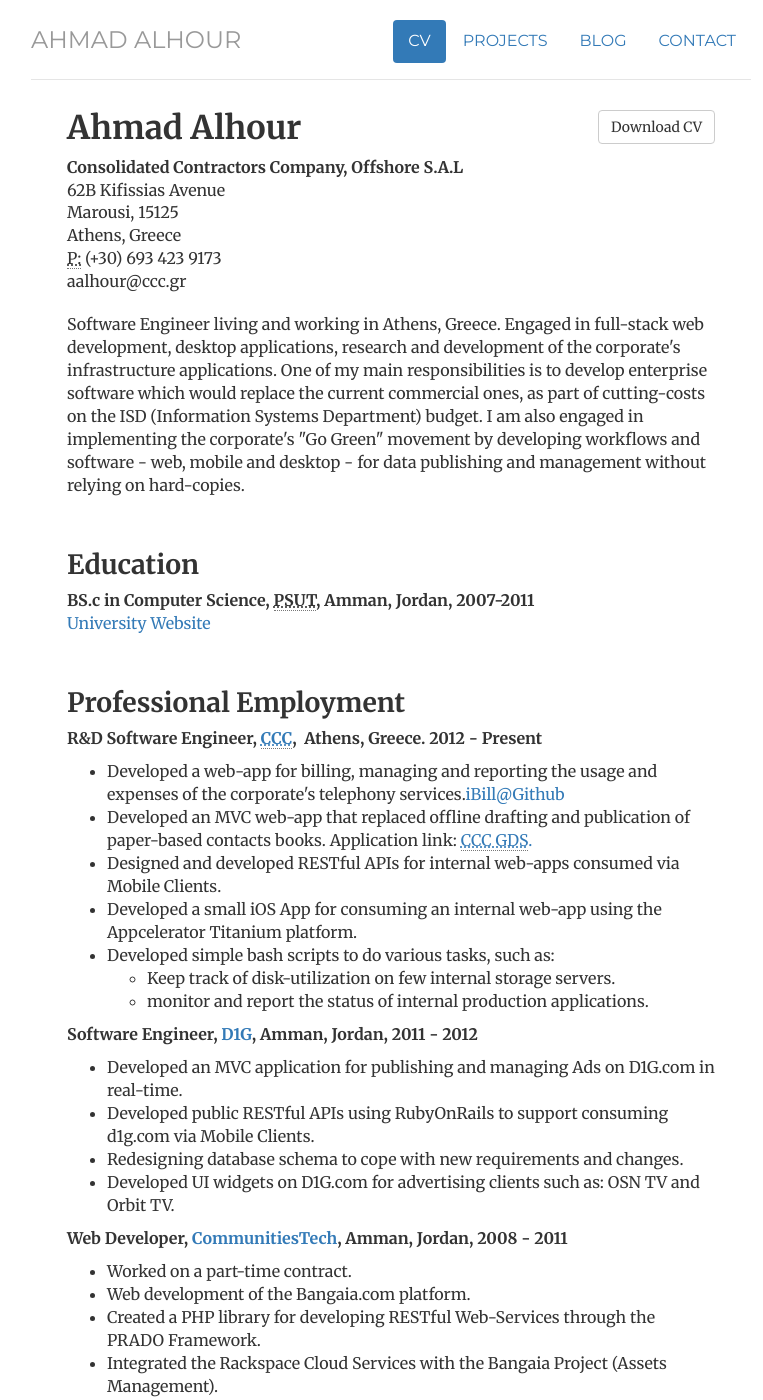
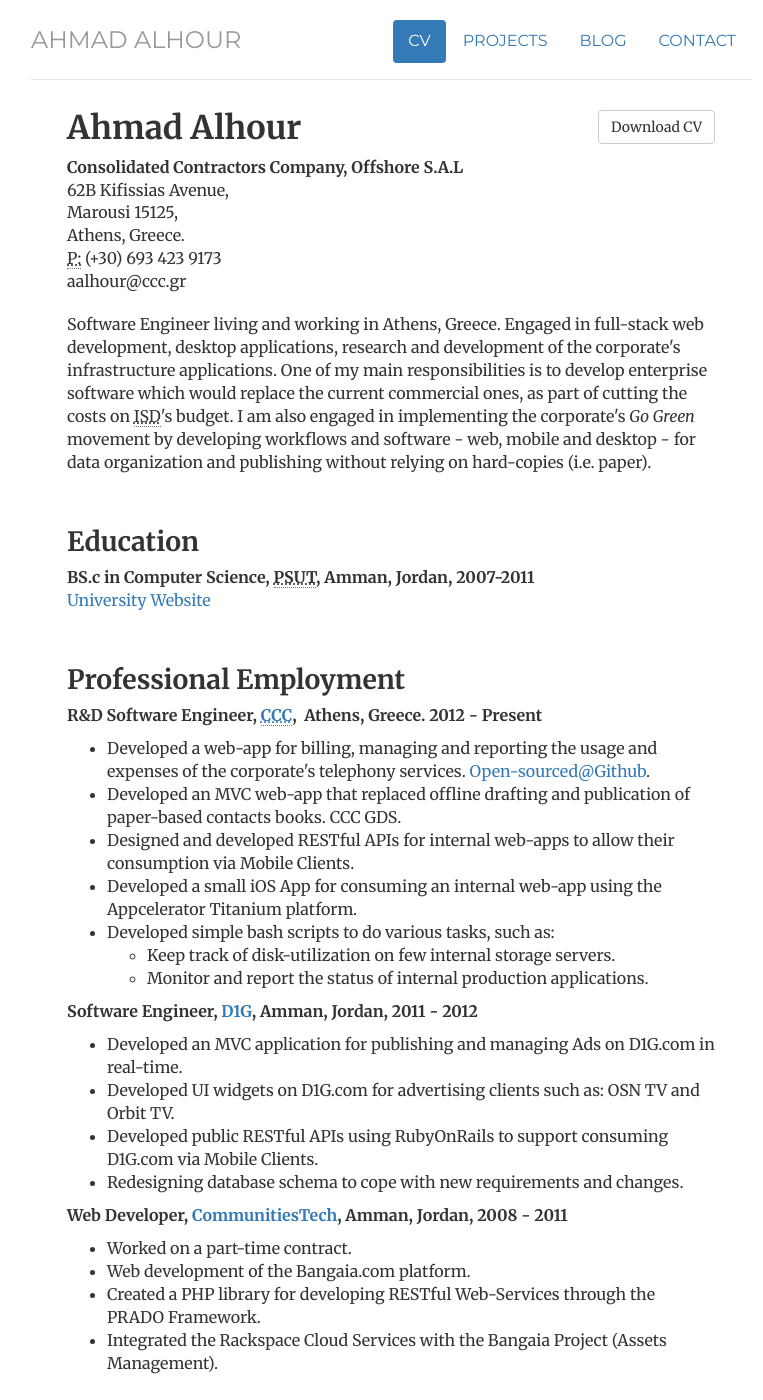
Before and after one commit to aalhour/aalhour.github.io, a Jekyll site: the page built from cv/index.html, in a window 1280 px wide and 1400 px high. Shown: the whole window, without its empty margins (249-1012 px from the left). Built offline with Jekyll 4.4.1, drawn with Linux system fonts in a browser that asks for light colours; some of the changed text lies outside the part shown.

Commit message:
Updated the CV.

```diff
--- a/cv/index.html
+++ b/cv/index.html
@@ -15,15 +15,15 @@
 		<h1><span itemprop="name">Ahmad Alhour</span></h1>
 		<address>
 			<span itemprop="affiliation"><strong>Consolidated Contractors Company, Offshore S.A.L</strong><br></span>
-			62B Kifissias Avenue<br/>
-			Marousi, 15125<br/>
-			Athens, Greece<br/>
-			<abbr title="phone">P:</abbr> (+30) 693 423 9173<br>
+			62B Kifissias Avenue,<br/>
+			Marousi 15125,<br/>
+			Athens, Greece.<br/>
+			<abbr title="Phone">P:</abbr> (+30) 693 423 9173<br>
 			<span class="obfuscate">rg.ccc@ruohlaa</span>
 		</address>
 	</div>
 
-	<p>Software Engineer living and working in Athens, Greece. Engaged in full-stack web development, desktop applications, research and development of the corporate's infrastructure applications. One of my main responsibilities is to develop enterprise software which would replace the current commercial ones, as part of cutting-costs on the ISD (Information Systems Department) budget. I am also engaged in implementing the corporate's "Go Green" movement by developing workflows and software - web, mobile and desktop - for data publishing and management without relying on hard-copies.</p>
+	<p>Software Engineer living and working in Athens, Greece. Engaged in full-stack web development, desktop applications, research and development of the corporate's infrastructure applications. One of my main responsibilities is to develop enterprise software which would replace the current commercial ones, as part of cutting the costs on <abbr title="Information Systems Department">ISD</abbr>'s budget. I am also engaged in implementing the corporate's <em>Go Green</em> movement by developing workflows and software - web, mobile and desktop - for data organization and publishing without relying on hard-copies (i.e. paper).</p>
 
 	<br/>
 	<!-- Education -->
@@ -32,7 +32,7 @@
 	<p>
 		<strong>BS.c in Computer Science, <abbr title="Princess Sumaya University for Technology">PSUT</abbr>,&nbsp;Amman, Jordan, 2007-2011</strong>
 		<br/>
-		<a href="http://www.psut.edu.jo/">University Website</a>
+		<a target="_blank" href="http://www.psut.edu.jo/">University Website</a>
 	</p>
 
 	<br/>
@@ -41,34 +41,34 @@
 
 	<!-- Employer -->
 	<p>
-		<strong>R&amp;D Software Engineer, <a href="http://www.ccc.me" target="_blank"><abbr title="Consolidated Contractors Company, offshore S.A.L">CCC</abbr></a>,&nbsp; Athens, Greece. 2012 - Present</strong>
+		<strong>R&amp;D Software Engineer, <a target="_blank" href="http://www.ccc.me"><abbr title="Consolidated Contractors Company, offshore S.A.L">CCC</abbr></a>,&nbsp; Athens, Greece. 2012 - Present</strong>
 	</p>
 
 	<ul>
-		<li>Developed a web-app for billing, managing and reporting the usage and expenses of the corporate's telephony services.<a href="https://github.com/LyncApps" target="_blank">iBill@Github</a></li>
-		<li>Developed an MVC web-app that replaced offline drafting and publication of paper-based contacts books. Application link: <a href="https://apps.ccc.me/gds" title="CCC Group Directory Services." target="_blank"><abbr title="CCC Group Directory Services">CCC GDS</abbr>.</a></li>
-		<li>Designed and developed RESTful APIs for internal web-apps consumed via Mobile Clients.</li>
+		<li>Developed a web-app for billing, managing and reporting the usage and expenses of the corporate's telephony services. <a target="_blank" href="https://github.com/LyncApps">Open-sourced@Github</a>.</li>
+		<li>Developed an MVC web-app that replaced offline drafting and publication of paper-based contacts books. CCC GDS.</a></li>
+		<li>Designed and developed RESTful APIs for internal web-apps to allow their consumption via Mobile Clients.</li>
 		<li>Developed a small iOS App for consuming an internal web-app using the Appcelerator Titanium platform.</li>
 		<li>
 			<span>Developed simple bash scripts to do various tasks, such as:</span>
 			<ul>
 				<li>Keep track of disk-utilization on few internal storage servers.</li>
-				<li>monitor and report the status of internal production applications.</li>
+				<li>Monitor and report the status of internal production applications.</li>
 			</ul>
 		</li>
 	</ul>
 
 	<!-- Employer -->
-	<p><strong>Software Engineer, <a href="http://www.d1g.com" target="_blank">D1G</a>, Amman, Jordan, 2011 - 2012</strong></p>
+	<p><strong>Software Engineer, <a target="_blank" href="http://www.d1g.com">D1G</a>, Amman, Jordan, 2011 - 2012</strong></p>
 	<ul>
 		<li>Developed an MVC application for publishing and managing Ads on D1G.com in real-time.</li>
-		<li>Developed public RESTful APIs using RubyOnRails to support consuming d1g.com via Mobile Clients.</li>
+		<li>Developed UI widgets on D1G.com for advertising clients such as: OSN TV and Orbit TV.</li>
+		<li>Developed public RESTful APIs using RubyOnRails to support consuming D1G.com via Mobile Clients.</li>
 		<li>Redesigning database schema to cope with new requirements and changes.</li>
-		<li>Developed UI widgets on D1G.com for advertising clients such as: OSN TV and Orbit TV.</li>
 	</ul>
 
 	<!-- Employer -->
-	<p><strong>Web Developer, <a href="http://www.communitiestech.com/" target="_blank">CommunitiesTech</a>, Amman, Jordan, 2008 - 2011</strong></p>
+	<p><strong>Web Developer, <a target="_blank" href="http://www.communitiestech.com/">CommunitiesTech</a>, Amman, Jordan, 2008 - 2011</strong></p>
 	<ul>
 		<li>Worked on a part-time contract.</li>
 		<li>Web development of the Bangaia.com platform.</li>
@@ -125,10 +125,19 @@
 
 	<h2>Open Sourced Projects</h2>
 
-	<p><strong>iBill, <a href="https://github.com/LyncApps" target="_blank">@Github</a></strong></p>
+	<p><strong>iBill, <a target="_blank" href="https://github.com/LyncApps">@Github</a></strong></p>
 	<ul>
 		<li>
-			<p>A billing application written in C# and ASP.NET. It manages distributed instances of the Microsoft Lync telephony services. Capable of billing and invoicing any multi-sites setup of Microsoft Lync, billing multiple telephony gateways across the whole system. Provides a hierarchy of system roles: Users, User Delegates, Site Accountants, Site Admins, and System Admins. Provides consumption statistics for users, sites and overall usage across all the setup. Provides utilities for accountants to export costs reports, and perform financial charging procedures.</p>
+			<p>A billing application written in C# and ASP.NET. It manages distributed instances of the Microsoft Lync telephony services.</p>
+			<p>This software is capable of billing and invoicing any multi-sites setup of Microsoft Lync, billing multiple telephony gateways across the whole system. Provides a hierarchy of system roles: Users, User Delegates, Site Accountants, Site Admins, and System Admins. Provides consumption statistics for users, sites and overall usage across all the setup. Provides utilities for accountants to export costs reports, and perform financial charging procedures.</p>
+		</li>
+	</ul>
+
+	<p><strong>C# Algorithms, <a target="_blank" href="https://github.com/aalhour/C-Sharp-Algorithms">@Github</a></strong></p>
+	<ul>
+		<li>
+			<p>A library that implements the standard Data Structures and Algorithms covered in a First Course on Algorithms and Data Structures in C#.</p>
+			<p>This software started as an interview-preparation project, and grew bigger as I prepared more. Now, I use this project in all of my algorithmic side projects, and in my prodcution software as well.</p>
 		</li>
 	</ul>
 </div>
--- a/index.html
+++ b/index.html
@@ -16,7 +16,7 @@
 	<div itemscope itemtype="http://data-vocabulary.org/Person" class="col-sm-8">
 		<p class="lead">Hi, I'm <span itemprop="name">Ahmad Alhour</span>.</p>
 
-		<p>I get by as a <span itemprop="title">full-stack web developer</span>, <span itemprop="title">recreational programmer</span>, and music enthusiast living in <span itemprop="address" itemscope
-	    itemtype="http://data-vocabulary.org/Address"> <span itemprop="locality">Marousi</span>, <span itemprop="region">Athens</span>, <span itemprop="country-name">Greece</span></span> and working for <a href="http://www.ccc.me"><abbr title="Consolidated Contractors Company, Offshore S.A.L">CCC</abbr></a> at the <abbr title="Research and Development">R&amp;D</abbr> Department.</p>
+		<p>I get by as a <span itemprop="title">full-stack web developer</span>, <span itemprop="title">recreational programmer</span>, martial-artist, and music enthusiast living in <span itemprop="address" itemscope
+	    itemtype="http://data-vocabulary.org/Address"> <span itemprop="locality">Marousi</span>, <span itemprop="region">Athens</span>, <span itemprop="country-name">Greece</span></span> and working for <a target="_blank" href="http://www.ccc.me"><abbr title="Consolidated Contractors Company, Offshore S.A.L">CCC</abbr></a> at the <abbr title="Research and Development">R&amp;D</abbr> Department.</p>
 	</div>
 </div>
```
Also changed, not shown: other parts of cv/index.html (+1 -1 lines).
